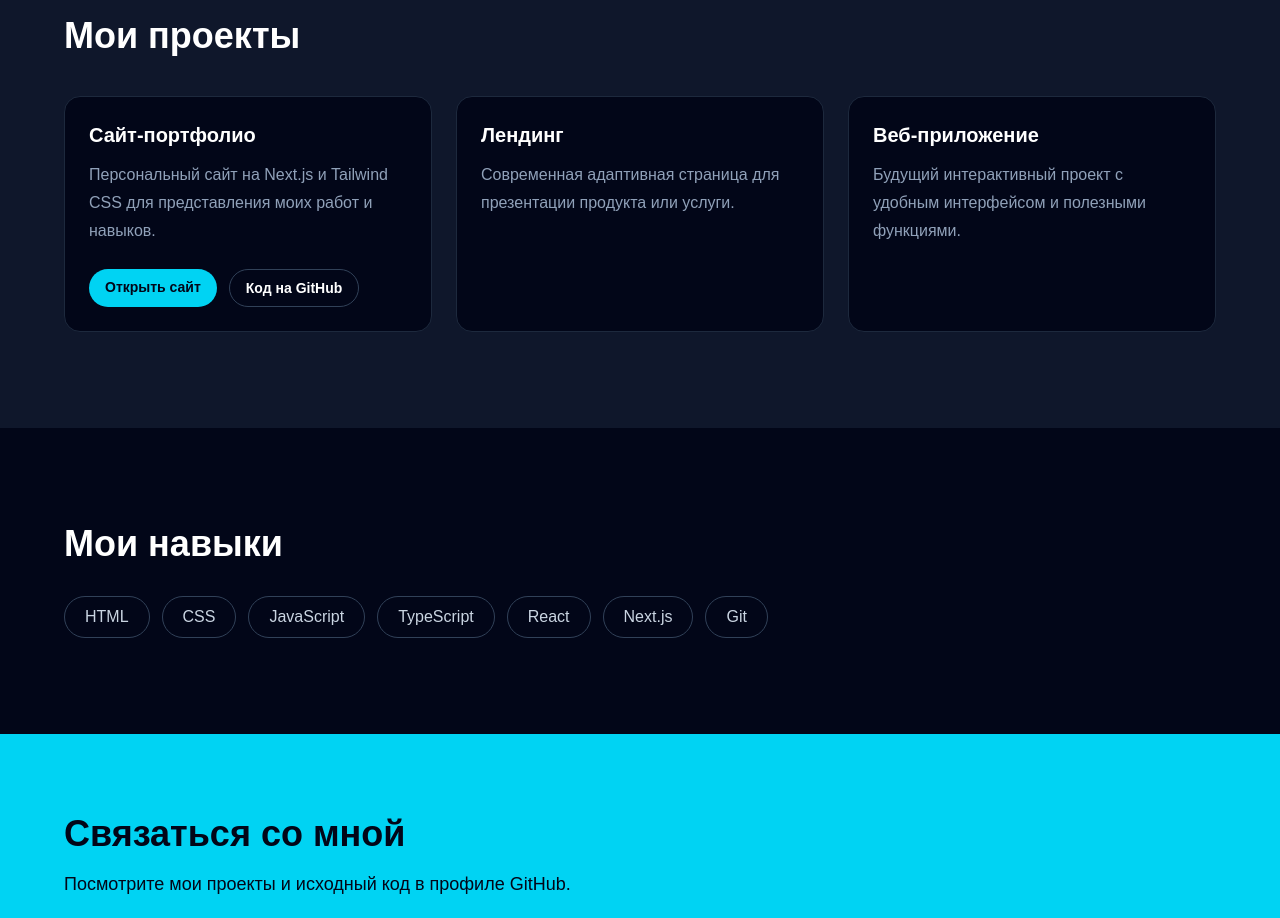
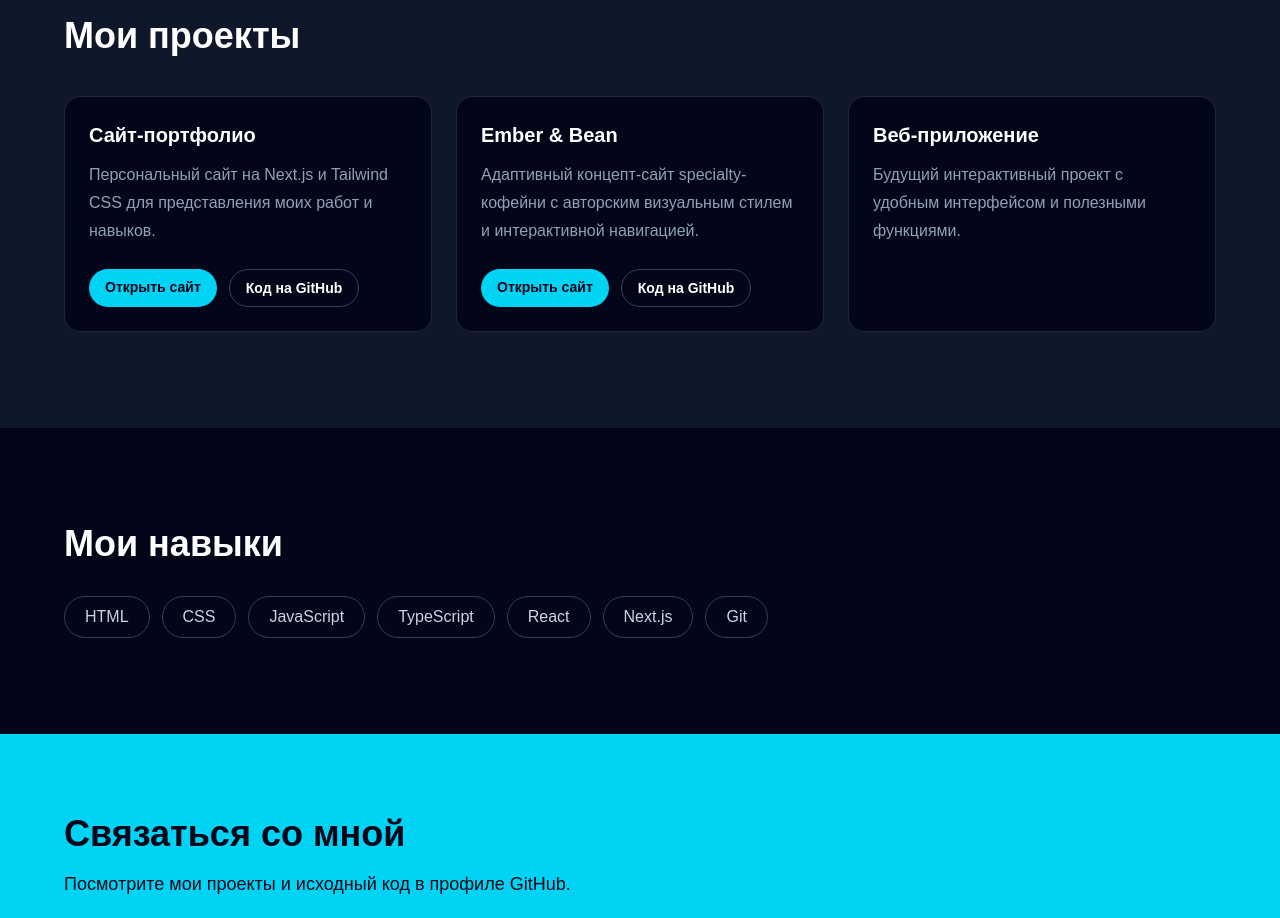
Before and after one commit to blagone/portfolio, a Next.js app: page / in a window 1280 px wide. Shown: the part 880-1798 px from the top of the page. Built offline with nearby package versions, Linux system fonts and the light colour scheme.

Commit message:
feat: add coffee landing project

```diff
--- a/src/app/page.tsx
+++ b/src/app/page.tsx
@@ -14,9 +14,11 @@ const projects: Project[] = [
     githubUrl: "https://github.com/blagone/portfolio",
   },
   {
-    title: "Лендинг",
+    title: "Ember & Bean",
     description:
-      "Современная адаптивная страница для презентации продукта или услуги.",
+      "Адаптивный концепт-сайт specialty-кофейни с авторским визуальным стилем и интерактивной навигацией.",
+    liveUrl: "https://coffee-landing-kohl.vercel.app",
+    githubUrl: "https://github.com/blagone/coffee-landing",
   },
   {
     title: "Веб-приложение",
```
